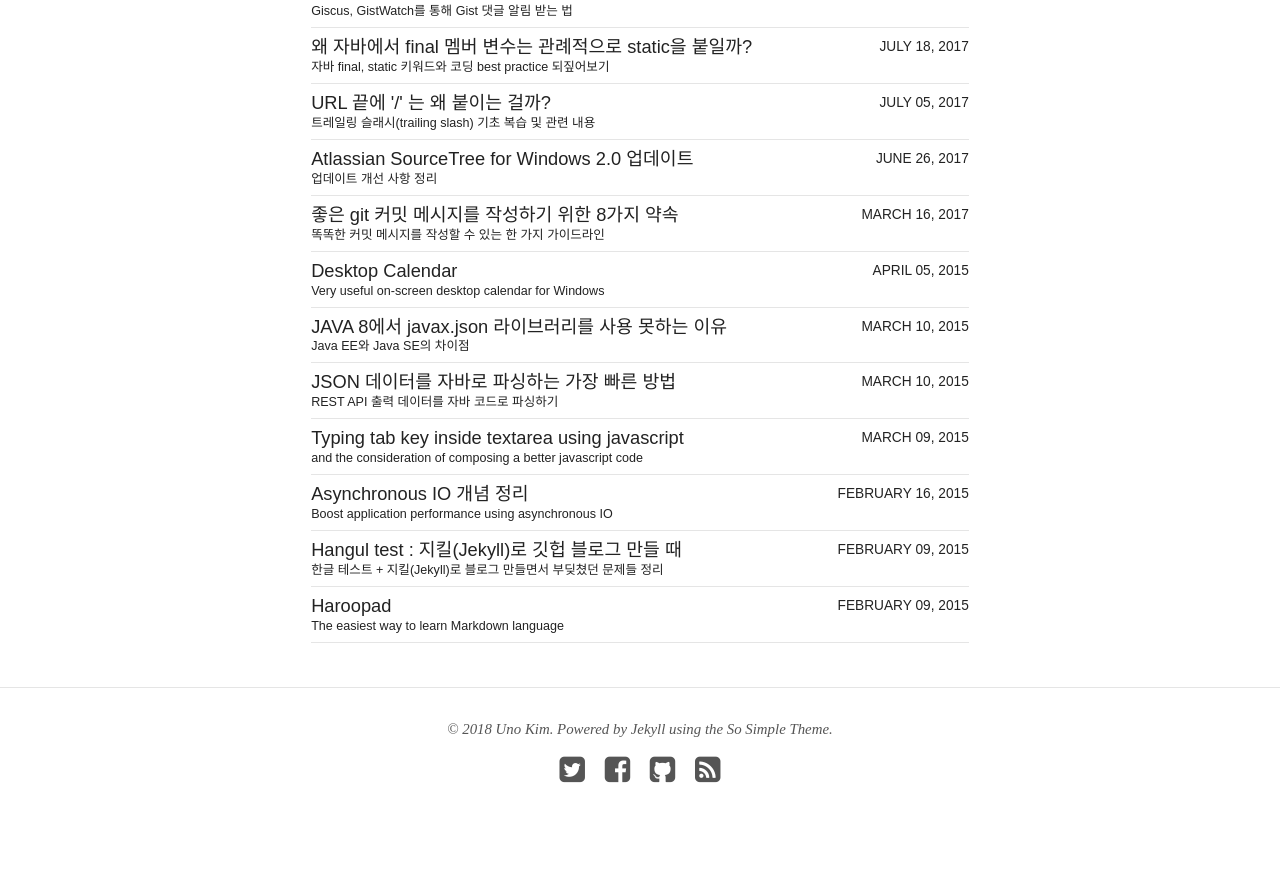
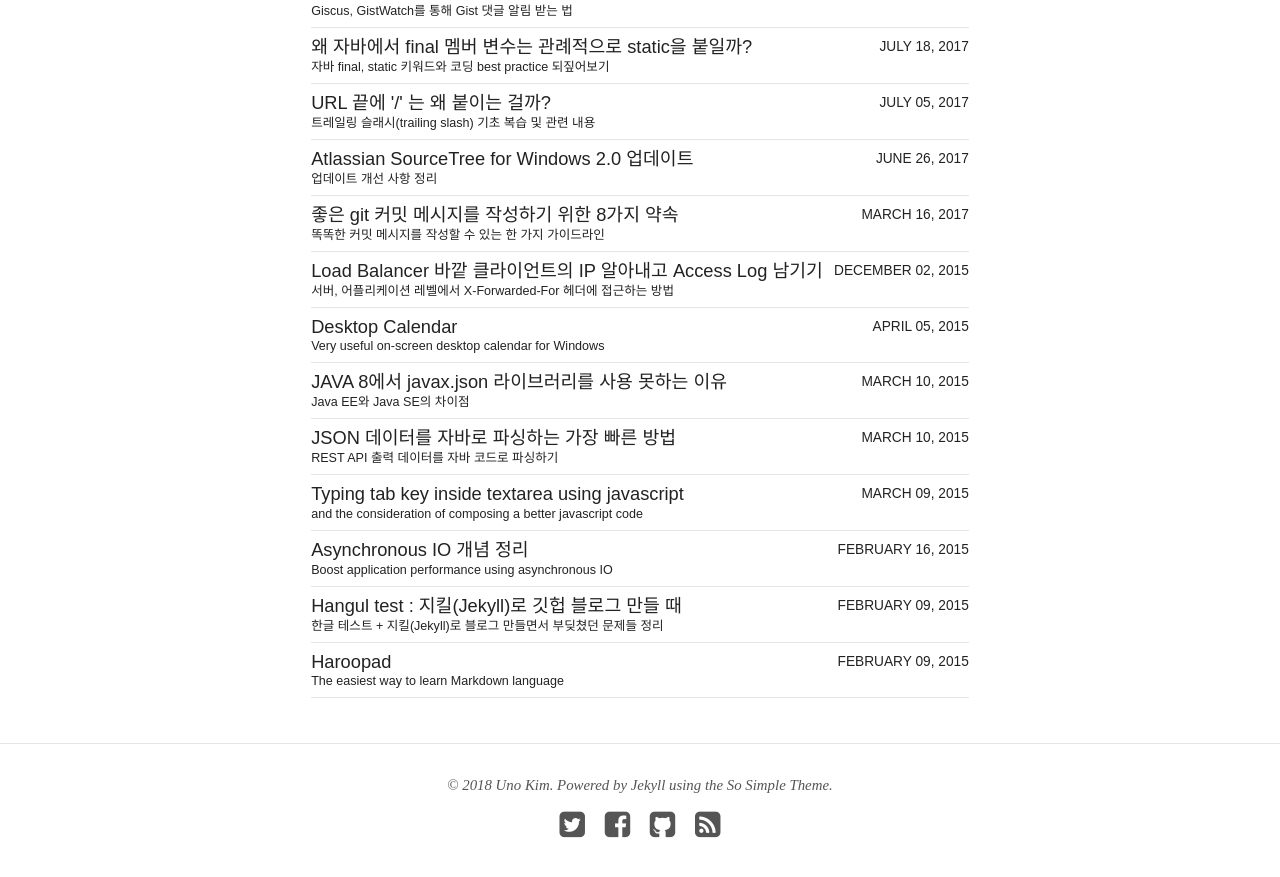
Before and after one commit to djkeh/djkeh.github.io, a Jekyll site: the page built from articles/index.md, in a window 1280 px wide and 900 px high, scrolled down 669 px. Shown: the top 877 px of the window. Built offline with Jekyll 4.4.1, drawn with Linux system fonts in a browser that asks for light colours; nearby versions of some CDN libraries.

Commit message:
Publish x-forwared-for

```diff
--- a/_drafts/2015-12-02-Client-ip-over-load-balancer-and-its-access-log-kor.md
+++ b/_posts/articles/2015-12-02-Client-ip-over-load-balancer-and-its-access-log-kor.md
@@ -160,7 +160,7 @@
 
 이것은 Apache Tomcat의 `server.xml` 내부에 `<Valve>` 형태로 설정하는 내용을 스프링 부트 프로퍼티를 통해 전달하는 문장입니다. 원격 IP 헤더를 `X-Forwarded-For`로 선택하도록 한 후 액세스 로그를 활성화시키고 로그 패턴을 정의했습니다. 관련 문서는 [여기](http://docs.spring.io/spring-boot/docs/current/reference/html/common-application-properties.html)를 참조하세요.
 
-만약 서버를 스프링 부트가 제공하는 Emgedded Tomcat으로 쓰지 않고 직접 시스템에 설치한 Tomcat으로 구성하려는 경우에는 방법이 달라집니다. 더 이상 자바 코드나 프로퍼티를 통해서는 어플리케이션 밖에 있는 외부 서버의 설정을 변경할 수 없습니다. 이 때는 위 2번 소제목에서 설명드린 대로 서버의 설정을 직접 수정하셔야 합니다.
+만약 서버를 스프링 부트가 제공하는 Embedded Tomcat으로 쓰지 않고 직접 시스템에 설치한 Tomcat으로 구성하려는 경우에는 방법이 달라집니다. 더 이상 자바 코드나 프로퍼티를 통해서는 어플리케이션 밖에 있는 외부 서버의 설정을 변경할 수 없습니다. 이 때는 위 2번 `서버에서 제어하기`에서 살펴본 바와 같이 서버의 설정을 직접 수정하셔야 합니다.
 
 
 ## 4. 마무리
```
